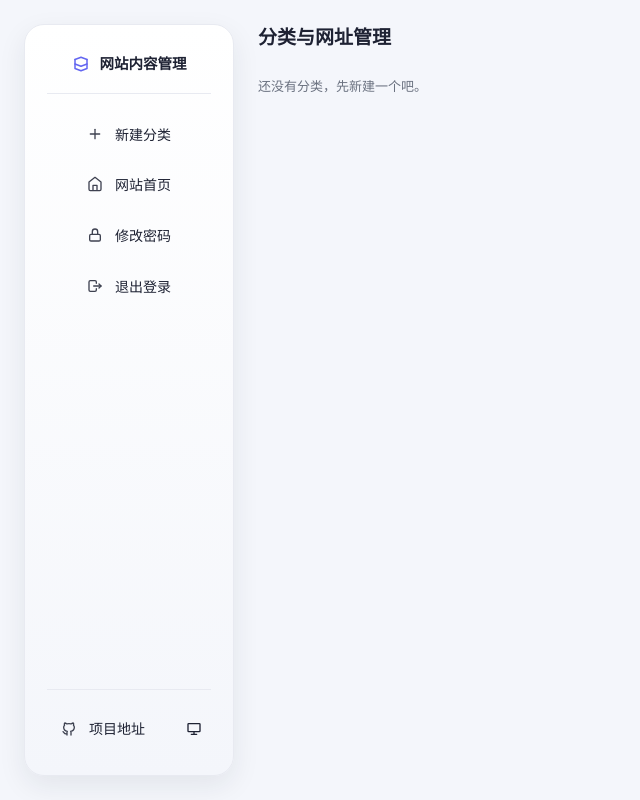
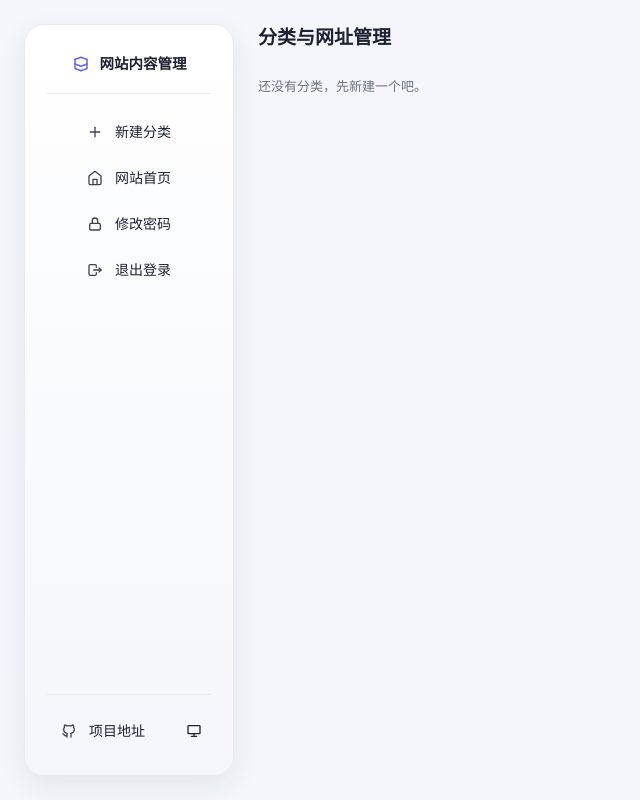
Before and after one commit to lewsuy/nav-portal, a Flask app: page /admin in a window 1280 px wide. Shown: the whole page, without its empty margins (0-640 px from the left). Run offline with Flask 3, Linux system fonts and the light colour scheme; the visitor is signed in with stand-in values (Sample User, id 1); data that the repository does not hold is empty.

Commit message:
fix: 侧边栏菜单项文字与图标基线对齐并真正居中

```diff
--- a/static/css/style.css
+++ b/static/css/style.css
@@ -114,10 +114,15 @@ a { color: inherit; text-decoration: none; }
   color: var(--text);
   font-size: 14px;
   text-decoration: none;
+  text-align: center;
   transition: background 0.15s, color 0.15s;
 }
 
-.cat-link svg { opacity: 0.85; }
+/* SVG 是行内元素，浏览器会按字符基线对齐，加 vertical-align 防止图标被文本推得靠右 */
+.cat-link svg { opacity: 0.85; vertical-align: middle; }
+
+/* 保证文字与图标基线对齐，避免图标偏上、文字偏右的视觉偏差 */
+.cat-link span { line-height: 1; }
 
 .cat-link:hover {
   background: var(--card-hover);
```
